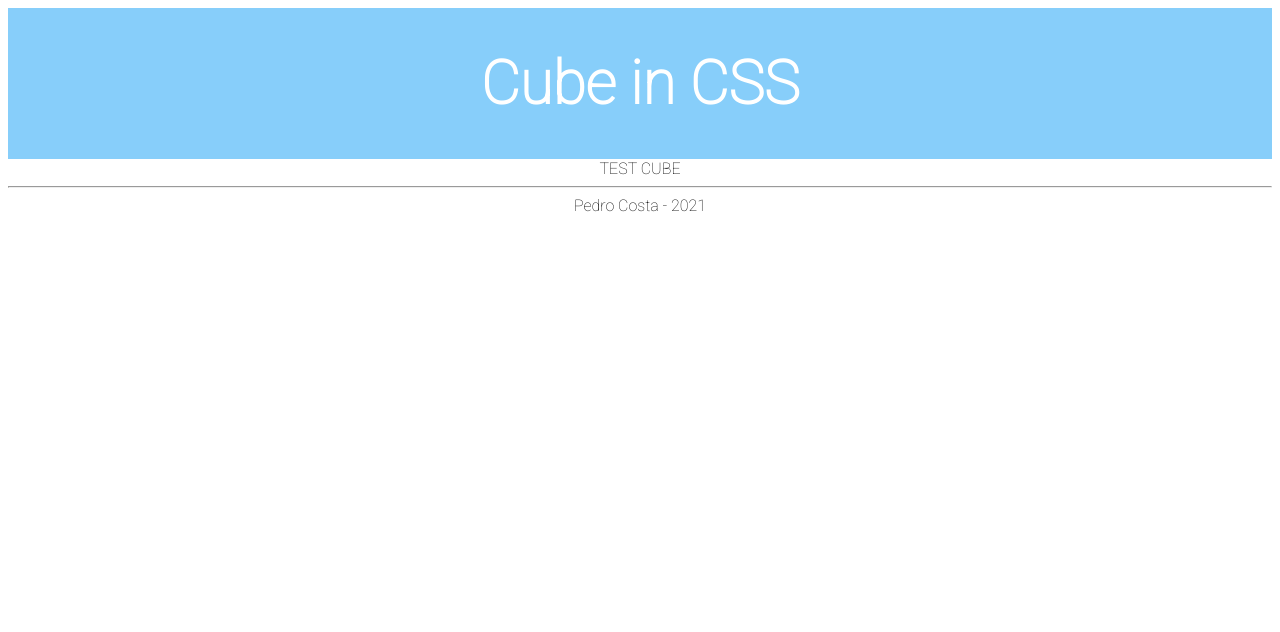
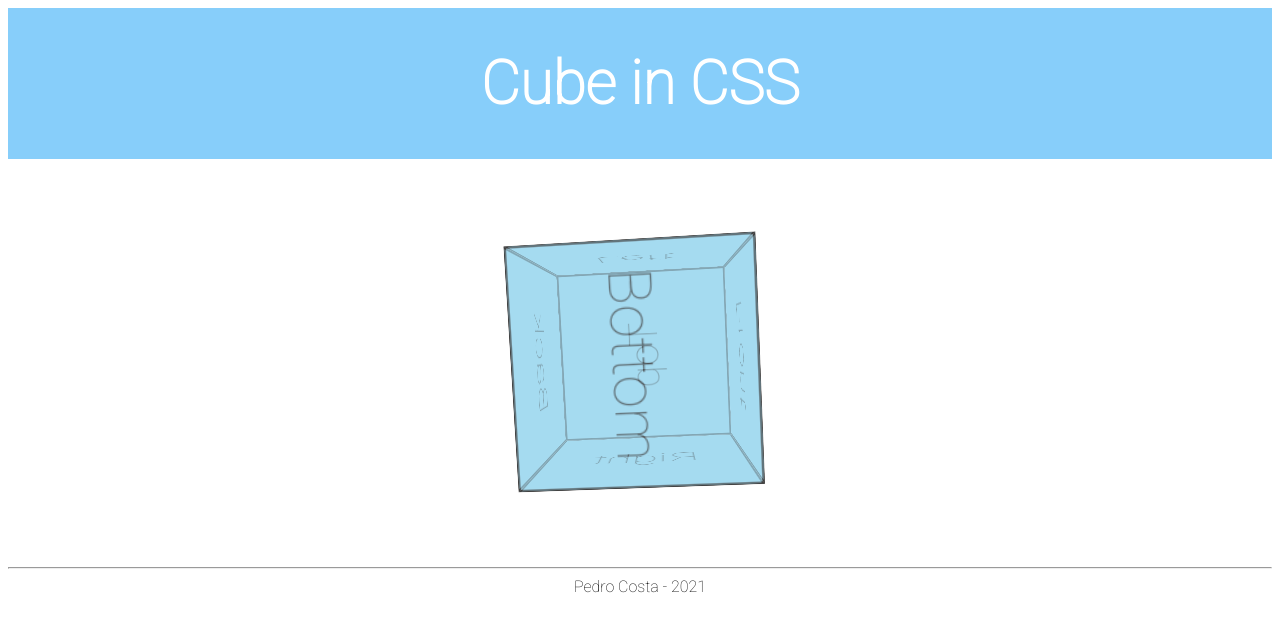
Before and after one commit to Pedro-Costa-Uni-Projects/Django-CSS-Py-JS, a Django app: page / in a window 1280 px wide. Shown: the top 632 px of the page. Run offline with Django 3.2, Linux system fonts and the light colour scheme; parts of the project's set-up code (start-up, migrations or seed data) failed here and were passed over.

Commit message:
cube added need some modding

```diff
--- a/website/static/website/css/base.css
+++ b/website/static/website/css/base.css
@@ -39,3 +39,63 @@
     justify-content: center;
     align-items: center;
 }
+
+/*Ty to:
+/* https://dev.to/joeattardi/let-s-make-a-css-cube-1fed */
+
+.container {
+    width: 200px;
+    height: 200px;
+    perspective: 500px;
+    margin: 100px;
+}
+
+.cube {
+    position: relative;
+    width: 200px;
+    height: 200px;
+    transform-style: preserve-3d;
+    animation: turn 5s linear infinite;
+}
+
+.face {
+    width: 200px;
+    height: 200px;
+    background: skyblue;
+    border: 2px solid black;
+    position: absolute;
+    opacity: 0.5;
+    display: flex;
+    align-items: center;
+    justify-content: center;
+    font-size: 3rem;
+}
+
+.front {
+    transform: translateZ(100px);
+}
+
+.back {
+    transform: translateZ(-100px) rotateY(180deg);
+}
+
+.left {
+    transform: translateX(-100px) rotateY(-90deg);
+}
+
+.right {
+    transform: translateX(100px) rotateY(90deg);
+}
+
+.top {
+    transform: translateY(-100px) rotateX(90deg);
+}
+
+.bottom {
+    transform: translateY(100px) rotateX(-90deg);
+}
+
+@keyframes turn {
+    from { transform: rotate3d(0, 0, 0, 0); }
+    to { transform: rotate3d(1, 1, 1, 360deg); }
+}
--- a/website/templates/website/base.html
+++ b/website/templates/website/base.html
@@ -33,7 +33,16 @@
     <nav>
     </nav>
     <main class="main">
-        <div>TEST CUBE</div>
+        <div class="container">
+            <div class="cube">
+                <div class="face top">Top</div>
+                <div class="face bottom">Bottom</div>
+                <div class="face left">Left</div>
+                <div class="face right">Right</div>
+                <div class="face front">Front</div>
+                <div class="face back">Back</div>
+            </div>
+        </div>
     </main>
     <footer>
         <hr>
```
